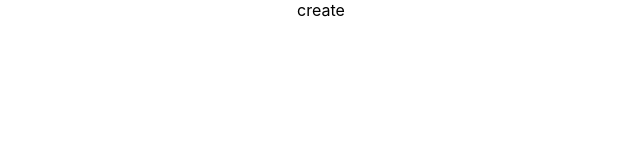
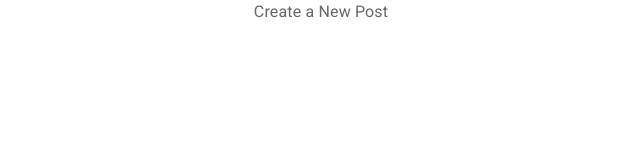
Before and after one commit to CDeweger/my-note, a React (Create React App) app: page /create in a window 1280 px wide. Shown: the top 160 px of the page, without its empty margins (319-959 px from the left). Built offline with nearby package versions, Linux system fonts and the light colour scheme.

Commit message:
add Typography component

```diff
--- a/src/pages/Create.js
+++ b/src/pages/Create.js
@@ -1,7 +1,19 @@
 import React from "react";
+import Typography from "@mui/material/Typography";
 
 const Create = () => {
-  return <div>create</div>;
+  return (
+    <div>
+      <Typography
+        varient="h6"
+        component="h2"
+        color="textSecondary"
+        gutterBottom
+      >
+        Create a New Post
+      </Typography>
+    </div>
+  );
 };
 
 export default Create;
```
